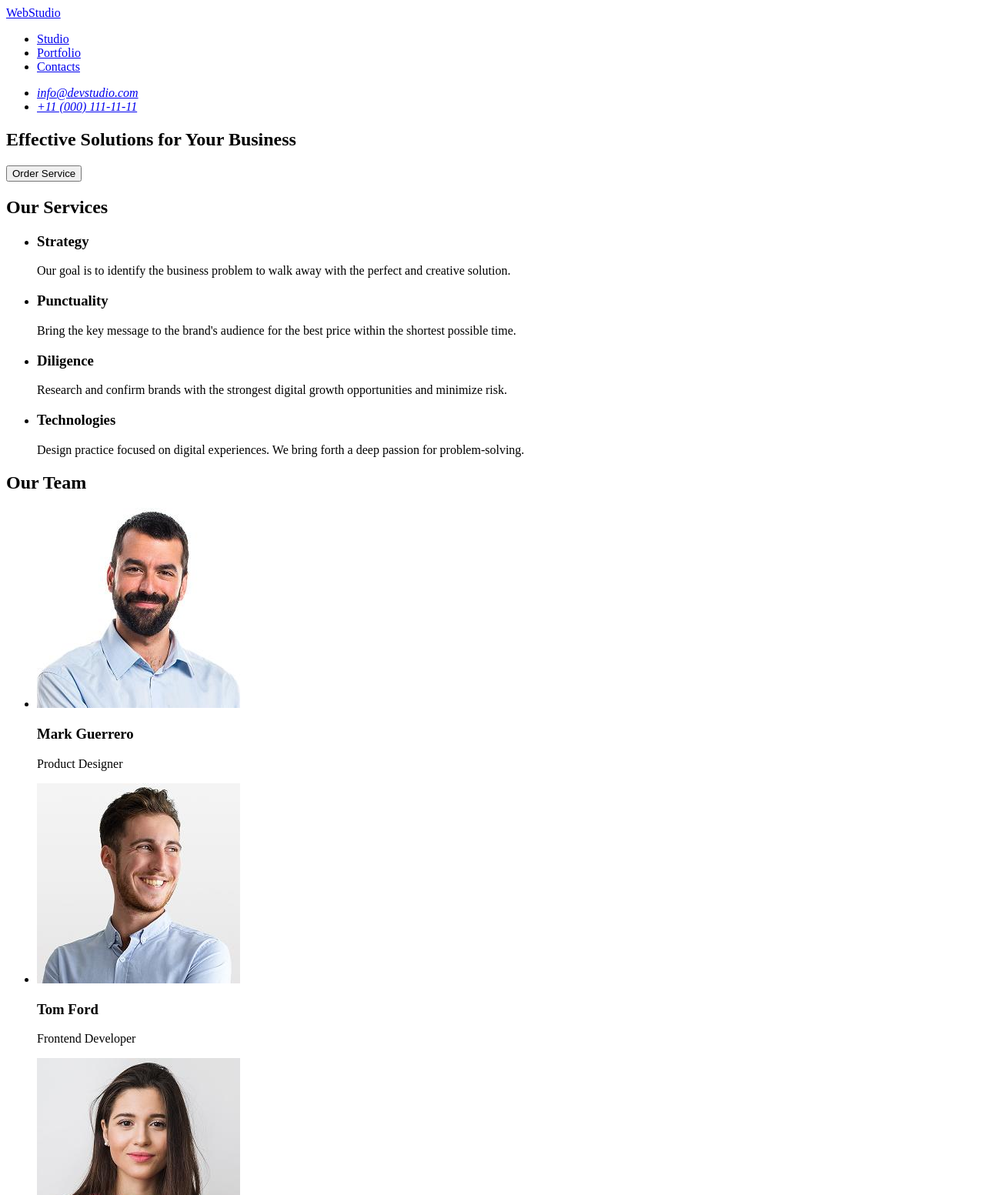
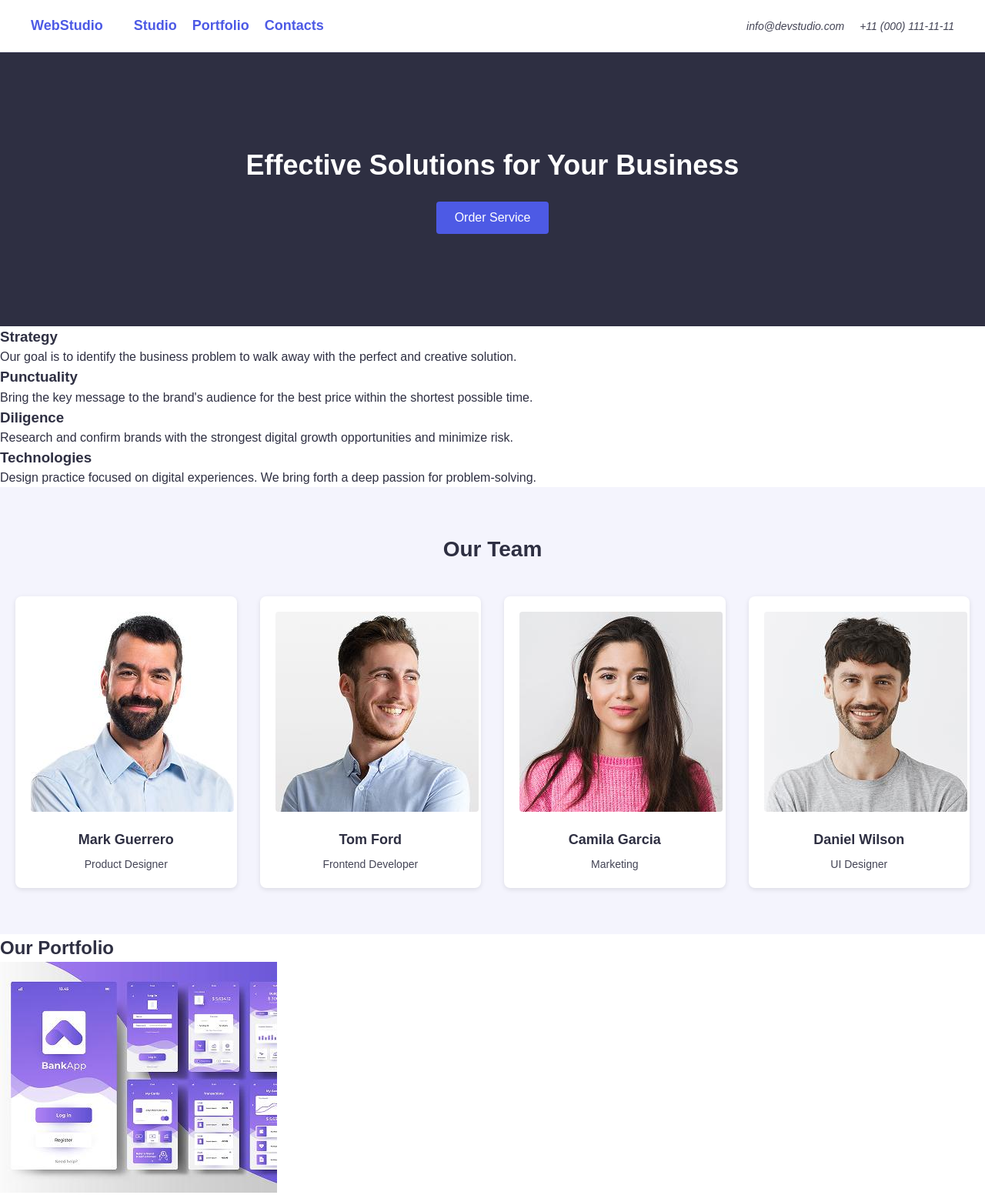
Before and after one commit to juliaofaragon-lab/goit-markup-hw-02, a plain HTML site: page index.html in a window 1280 px wide. Shown: the top 1553 px of the page at 77% size. Drawn offline with nearby package versions, Linux system fonts and the light colour scheme.

Commit message:
home work 2

```diff
--- a/css/styles.css
+++ b/css/styles.css
@@ -0,0 +1,204 @@
+/* ===== RESET ===== */
+* {
+  margin: 0;
+  padding: 0;
+  box-sizing: border-box;
+}
+
+ul {
+  list-style: none;
+  padding: 0;
+  margin: 0;
+}
+
+a {
+  text-decoration: none;
+  color: inherit;
+}
+
+/* ===== BASE STYLES ===== */
+body {
+  font-family: Arial, Helvetica, sans-serif;
+  line-height: 1.5;
+  color: #2e2f42;
+  background-color: #ffffff;
+}
+
+/* ===== HEADER ===== */
+header {
+  display: flex;
+  justify-content: space-between;
+  align-items: center;
+  padding: 20px 40px;
+  border-bottom: 1px solid #e7e9fc;
+}
+
+header nav {
+  display: flex;
+  align-items: center;
+  gap: 40px;
+}
+
+header nav a:first-child {
+  font-size: 18px;
+  font-weight: bold;
+  color: #4d5ae5;
+}
+
+header nav ul {
+  display: flex;
+  gap: 20px;
+}
+
+header nav ul a {
+  font-size: 14px;
+  font-weight: 500;
+  color: #2e2f42;
+  transition: color 0.3s ease;
+}
+
+header nav ul a:hover {
+  color: #404bbf;
+}
+
+header address ul {
+  display: flex;
+  gap: 20px;
+}
+
+header address a {
+  font-size: 14px;
+  color: #434455;
+}
+
+header address a:hover {
+  color: #4d5ae5;
+}
+
+/* ===== HERO ===== */
+.hero {
+  text-align: center;
+  padding: 120px 20px;
+  background-color: #2e2f42;
+  color: #ffffff;
+}
+
+.hero h1 {
+  font-size: 36px;
+  margin-bottom: 20px;
+}
+
+.hero button {
+  padding: 12px 24px;
+  background-color: #4d5ae5;
+  color: #ffffff;
+  border: none;
+  border-radius: 4px;
+  font-size: 16px;
+  cursor: pointer;
+  transition: background-color 0.3s ease;
+}
+
+.hero button:hover {
+  background-color: #404bbf;
+}
+
+/* ===== SERVICES ===== */
+.services {
+  padding: 60px 20px;
+  max-width: 1200px;
+  margin: 0 auto;
+}
+
+.services ul {
+  display: grid;
+  grid-template-columns: repeat(auto-fit, minmax(250px, 1fr));
+  gap: 30px;
+}
+
+.services h3 {
+  font-size: 18px;
+  margin-bottom: 10px;
+  color: #2e2f42;
+}
+
+.services p {
+  font-size: 14px;
+  color: #434455;
+}
+
+/* ===== TEAM ===== */
+.team {
+  padding: 60px 20px;
+  background-color: #f4f4fd;
+  text-align: center;
+}
+
+.team h2 {
+  font-size: 28px;
+  margin-bottom: 40px;
+}
+
+.team ul {
+  display: grid;
+  grid-template-columns: repeat(auto-fit, minmax(200px, 1fr));
+  gap: 30px;
+}
+
+.team li {
+  background-color: #ffffff;
+  border-radius: 8px;
+  padding: 20px;
+  box-shadow: 0 2px 6px rgba(0, 0, 0, 0.1);
+}
+
+.team img {
+  border-radius: 4px;
+  margin-bottom: 16px;
+}
+
+.team h3 {
+  font-size: 18px;
+  margin-bottom: 8px;
+}
+
+.team p {
+  font-size: 14px;
+  color: #434455;
+}
+
+/* ===== FOOTER ===== */
+footer {
+  background-color: #2e2f42;
+  color: #f4f4fd;
+  padding: 40px 20px;
+  text-align: left;
+}
+
+footer a {
+  font-size: 18px;
+  font-weight: bold;
+  color: #4d5ae5;
+  display: inline-block;
+  margin-bottom: 16px;
+}
+
+footer p {
+  max-width: 400px;
+  font-size: 14px;
+  color: #e7e9fc;
+}
+
+/* ===== UTILS ===== */
+.visually-hidden {
+  position: absolute;
+  width: 1px;
+  height: 1px;
+  margin: -1px;
+  border: 0;
+  padding: 0;
+  white-space: nowrap;
+  clip-path: inset(100%);
+  clip: rect(0 0 0 0);
+  overflow: hidden;
+}
--- a/index.html
+++ b/index.html
@@ -4,26 +4,42 @@
     <meta charset="UTF-8" />
     <meta name="viewport" content="width=device-width, initial-scale=1.0" />
     <title>WebStudio</title>
+    <!-- Google Fonts -->
+    <link
+      href="https://fonts.googleapis.com/css2?family=Raleway:wght@700&family=Roboto:wght@400;500;700&display=swap"
+      rel="stylesheet"
+    />
+    <!-- Modern Normalize -->
+    <link
+      rel="stylesheet"
+      href="https://cdnjs.cloudflare.com/ajax/libs/modern-normalize/2.0.0/modern-normalize.min.css"
+    />
+    <!-- CSS styles -->
+    <link rel="stylesheet" href="./css/styles.css" />
   </head>
   <body>
     <!-- Header -->
-   <header>
-  <nav>
-    <a href="./index.html">WebStudio</a>
-    <ul>
-      <li><a href="#">Studio</a></li>
-      <li><a href="#">Portfolio</a></li>
-      <li><a href="#">Contacts</a></li>
+    <header class="header">
+      <nav class="header-container">
+        <a class="logo" href="./index.html">WebStudio</a>
+        <ul class="nav-list">
+          <li><a class="nav-link" href="#">Studio</a></li>
+          <li><a class="nav-link" href="#">Portfolio</a></li>
+          <li><a class="nav-link" href="#">Contacts</a></li>
         </ul>
       </nav>
 
-  <address>
+      <address class="contacts">
         <ul>
           <li>
-        <a href="mailto:info@devstudio.com">info@devstudio.com</a>
+            <a class="contact-link" href="mailto:info@devstudio.com"
+              >info@devstudio.com</a
+            >
           </li>
           <li>
-        <a href="tel:+110001111111">+11 (000) 111-11-11</a>
+            <a class="contact-link" href="tel:+110001111111"
+              >+11 (000) 111-11-11</a
+            >
           </li>
         </ul>
       </address>
@@ -33,38 +49,38 @@
     <main>
       <!-- Hero -->
       <section class="hero">
-        <h1>Effective Solutions for Your Business</h1>
-        <button type="button">Order Service</button>
+        <h1 class="hero-title">Effective Solutions for Your Business</h1>
+        <button class="hero-btn" type="button">Order Service</button>
       </section>
 
       <!-- Services -->
-      <section class="services">
+      <section class="features">
         <h2 class="visually-hidden">Our Services</h2>
-        <ul>
-          <li>
-            <h3>Strategy</h3>
-            <p>
+        <ul class="features-list">
+          <li class="features-item">
+            <h3 class="features-title">Strategy</h3>
+            <p class="features-text">
               Our goal is to identify the business problem to walk away with the
               perfect and creative solution.
             </p>
           </li>
-          <li>
-            <h3>Punctuality</h3>
-            <p>
+          <li class="features-item">
+            <h3 class="features-title">Punctuality</h3>
+            <p class="features-text">
               Bring the key message to the brand's audience for the best price
               within the shortest possible time.
             </p>
           </li>
-          <li>
-            <h3>Diligence</h3>
-            <p>
+          <li class="features-item">
+            <h3 class="features-title">Diligence</h3>
+            <p class="features-text">
               Research and confirm brands with the strongest digital growth
               opportunities and minimize risk.
             </p>
           </li>
-          <li>
-            <h3>Technologies</h3>
-            <p>
+          <li class="features-item">
+            <h3 class="features-title">Technologies</h3>
+            <p class="features-text">
               Design practice focused on digital experiences. We bring forth a
               deep passion for problem-solving.
             </p>
@@ -74,52 +90,109 @@
 
       <!-- Team -->
       <section class="team">
-        <h2>Our Team</h2>
-        <ul>
-          <li>
+        <h2 class="team-title">Our Team</h2>
+        <ul class="team-list">
+          <li class="team-item">
             <img
               src="./images/mark_guerrero.jpg"
               width="264"
               alt="Mark Guerrero portrait"
             />
-            <h3>Mark Guerrero</h3>
-            <p>Product Designer</p>
+            <h3 class="team-name">Mark Guerrero</h3>
+            <p class="team-role">Product Designer</p>
           </li>
-          <li>
+          <li class="team-item">
             <img
               src="./images/tom_ford.jpg"
               width="264"
               alt="Tom Ford portrait"
             />
-            <h3>Tom Ford</h3>
-            <p>Frontend Developer</p>
+            <h3 class="team-name">Tom Ford</h3>
+            <p class="team-role">Frontend Developer</p>
           </li>
-          <li>
+          <li class="team-item">
             <img
               src="./images/camila_garcia.jpg"
               width="264"
               alt="Camila Garcia portrait"
             />
-            <h3>Camila Garcia</h3>
-            <p>Marketing</p>
+            <h3 class="team-name">Camila Garcia</h3>
+            <p class="team-role">Marketing</p>
           </li>
-          <li>
+          <li class="team-item">
             <img
               src="./images/daniel_wilson.jpg"
               width="264"
               alt="Daniel Wilson portrait"
             />
-            <h3>Daniel Wilson</h3>
-            <p>UI Designer</p>
+            <h3 class="team-name">Daniel Wilson</h3>
+            <p class="team-role">UI Designer</p>
+          </li>
+        </ul>
+      </section>
+
+      <!-- Portfolio -->
+      <section class="portfolio">
+        <h2 class="portfolio-title">Our Portfolio</h2>
+        <ul class="portfolio-list">
+          <li class="portfolio-item">
+            <img src="./images/banking_app.jpg" width="360" alt="Banking App" />
+            <h3>Banking App</h3>
+            <p>App</p>
+          </li>
+          <li class="portfolio-item">
+            <img
+              src="./images/cashless_payment.jpg"
+              width="360"
+              alt="Cashless Payment"
+            />
+            <h3>Cashless Payment</h3>
+            <p>Marketing</p>
+          </li>
+          <li class="portfolio-item">
+            <img
+              src="./images/meditation_app.jpg"
+              width="360"
+              alt="Meditation App"
+            />
+            <h3>Meditation App</h3>
+            <p>App</p>
+          </li>
+          <li class="portfolio-item">
+            <img
+              src="./images/taxi_service.jpg"
+              width="360"
+              alt="Taxi Service"
+            />
+            <h3>Taxi Service</h3>
+            <p>Marketing</p>
+          </li>
+          <li class="portfolio-item">
+            <img
+              src="./images/screen_illustrations.jpg"
+              width="360"
+              alt="Screen Illustrations"
+            />
+            <h3>Screen Illustrations</h3>
+            <p>Design</p>
+          </li>
+          <li class="portfolio-item">
+            <img
+              src="./images/online_courses.jpg"
+              width="360"
+              alt="Online Courses"
+            />
+            <h3>Online Courses</h3>
+            <p>Marketing</p>
           </li>
         </ul>
       </section>
     </main>
 
     <!-- Footer -->
-    <footer>
-      <a href="./index.html">WebStudio</a>
-      <p>
+    <footer class="footer">
+      <a class="logo" href="./index.html">WebStudio</a>
+      <p class="footer-text">
         Increase the flow of customers and sales for your business with digital
         marketing & growth solutions.
       </p>
```
Lines whose indentation alone changed are shown as unchanged.
